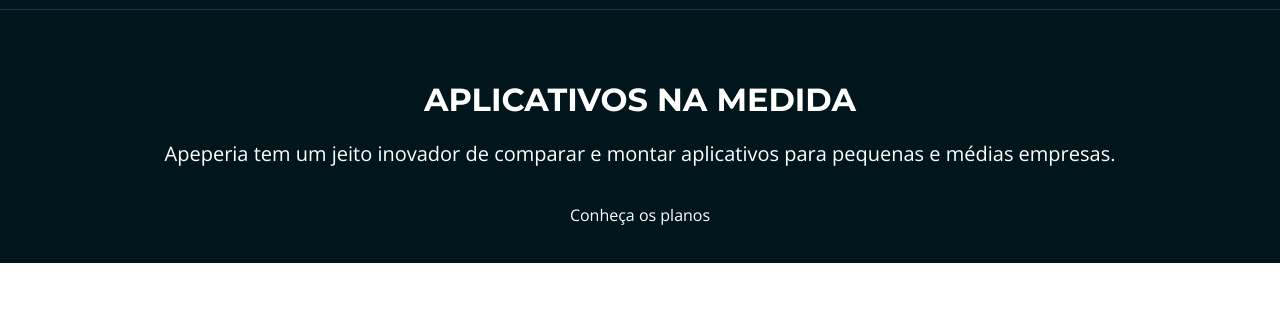
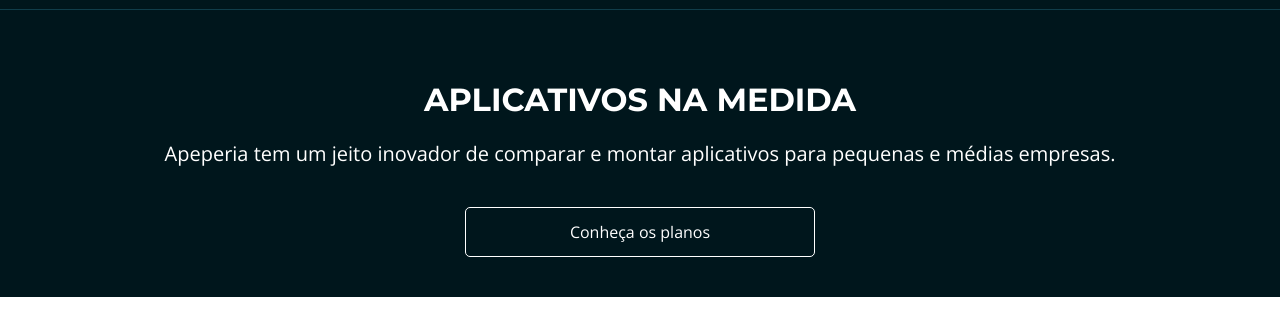
Before and after one commit to JTBCode86/Front-End, a plain HTML site: page Index.html in a window 1280 px wide. Shown: the part 112-448 px from the top of the page. Drawn offline with nearby package versions, Linux system fonts and the light colour scheme.

Commit message:
Ajustes do css - criando variaveis

```diff
--- a/Index.html
+++ b/Index.html
@@ -19,7 +19,7 @@
 
     </head>
     <body>
-        <header class="cabecalho">
+        <header class="cabecalho container">
             <img src="img/logo-apeperia.svg" alt="Logo da Apeperia" class="cabecalho__log">
             <nav class="cabecalho__navegacao">
                 <ul>
@@ -33,10 +33,10 @@
             </nav>
         </header>
         <main>
-            <section class="chamada">
+            <section class="chamada container">
                 <h1 class="chamada__titulo">Aplicativos Na Medida</h1>
                 <p class="chamada__texto">Apeperia tem um jeito inovador de comparar e montar aplicativos para pequenas e médias empresas.</p>
-                <a href="#" class="chamada__botao">Conheça os planos</a>
+                <a href="#" class="chamada__botao botao">Conheça os planos</a>
             </section>
         </main>
     </body>
--- a/css/base.css
+++ b/css/base.css
@@ -1,3 +1,40 @@
+:root{
+    --branco: #FFF;
+    --azul-claro: #DFE3E5;
+    --vermelho-forte: #B72E2E;
+    --cinza-escuro: #4F4C4C;
+    --cinza-claro: #F7F4F4;
+    --cinza-medio: #D9D9D9;
+
+    --fonte-link: #0084FF;
+    --fonte-cinza: #666;
+    --borda-cabecalho-mobile: #103D4A;
+    --bg-rodape: #333;
+    --bg-chamada-mobile: #00161C;
+
+    --planos-cartao-start: #56CCF2;
+    --planos-cartao-ultra: #B04CD9;
+    --planos-cartao-mega: #E33B3B;
+
+    --montserrat: 'montserrat', sans-serif
+}
+
 body{
     font-family: 'Open Sans', sans-serif;
 }
+
+.container{
+    padding-right: 6%;
+    padding-left: 6%;
+}
+
+.botao{
+    text-align: center;
+    display: block;
+    width: 100%;
+    max-width: 350px;
+    box-sizing: border-box;
+    padding: 1rem 2rem;
+    border: 1px solid var(--branco);
+    border-radius: 5PX;
+}
--- a/css/cabecalho.css
+++ b/css/cabecalho.css
@@ -1,5 +1,5 @@
 .cabecalho {
-    color: #FFF;
+    color: var(--branco);
 
     width: 100%;
 
@@ -12,7 +12,7 @@
     padding-top: .75rem;
     padding-bottom: .75rem;
 
-    border-bottom: 1px solid #103D4A;
+    border-bottom: 1px solid var(--borda-cabecalho-mobile);
 
     position: absolute;
 }
--- a/css/chamada.css
+++ b/css/chamada.css
@@ -3,21 +3,20 @@
     flex-direction: column;
     align-items: center;
 
-    color: #FFF;
+    color: var(--branco);
     text-align: center;
 
-    background-color: #00161C;
+    background-color: var(--bg-chamada-mobile);
 
     padding-top: 12.25rem;
     padding-bottom: 2.5rem;
 }
 
 .chamada__titulo {
-    font-family: 'Montserrat', serif;
+    font-family: var( --montserrat);
     font-size: 2rem;
     font-weight: 700;
     text-transform: uppercase;
-
     margin-bottom: 1.5rem;
 }
 
```
